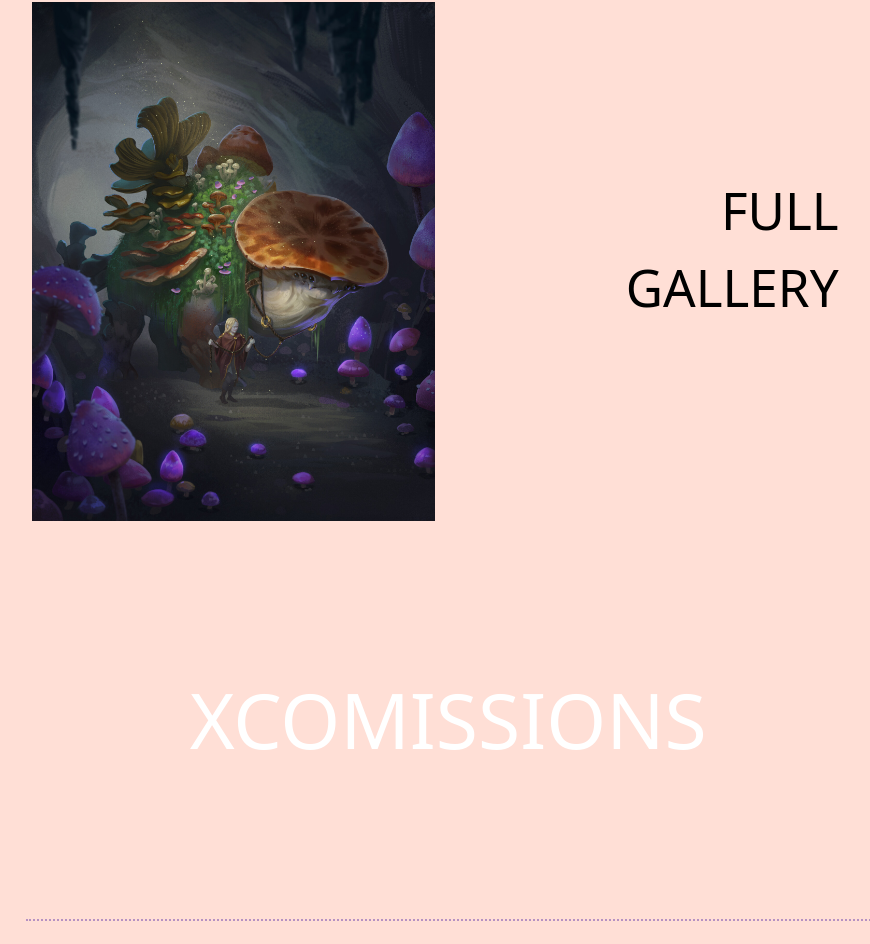
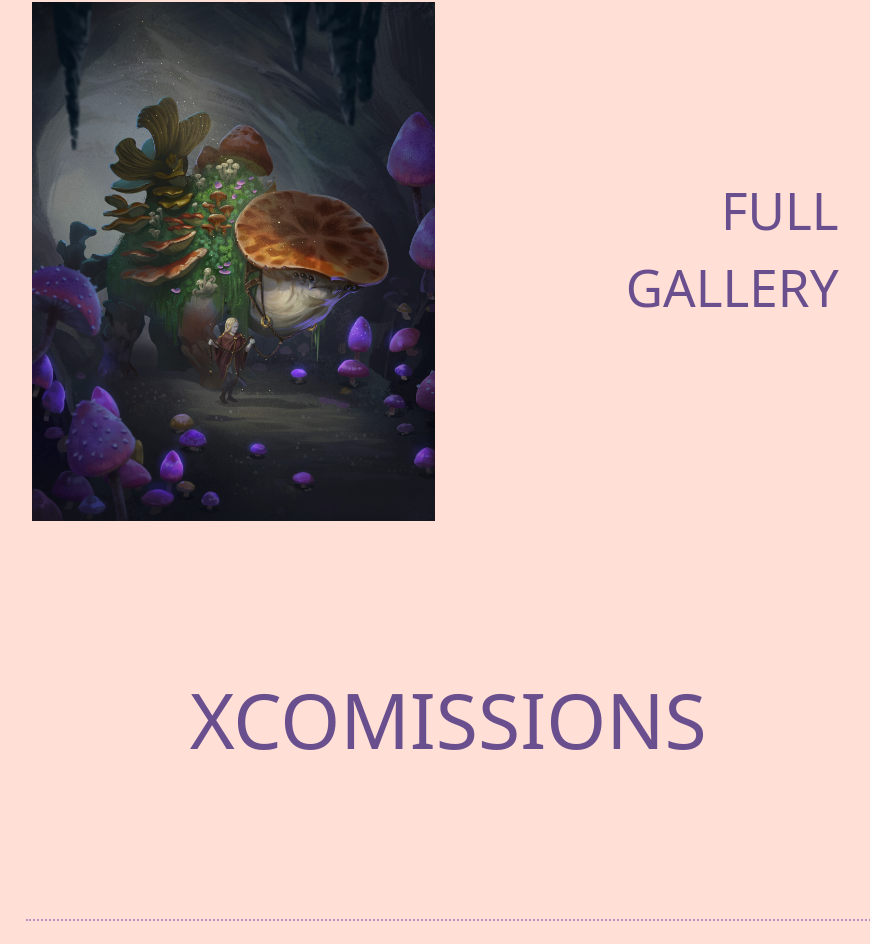
Before and after one commit to ZokaKami/Portfolio-dzeljka, a React (Vite) app: page / in a window 1280 px wide. Shown: the part 1511-2455 px from the top of the page, without its empty margins (403-1273 px from the left). Built offline with nearby package versions, Linux system fonts and the light colour scheme.

Commit message:
Update gallery.tsx

```diff
--- a/src/components/gallery/gallery.tsx
+++ b/src/components/gallery/gallery.tsx
@@ -2,8 +2,8 @@ import React from "react";
 import { comissionsImages } from "./comissionsImages.js";
 export default function Gallery({ triggerRef }) {
   return (
-    <div ref={triggerRef} className="ml-[33vw]   ">
-      <aside className="h-[50vh]   text-center text-white flex place-content-center border-dotted 	border-b-[0.2vw] mx-[0.5vw] border-[#B692C2] ">
+    <div ref={triggerRef} className="pl-[33vw]   ">
+      <aside className="h-[50vh]   text-center text-[#694F8E] flex place-content-center border-dotted 	border-b-[0.2vw] mx-[0.5vw] border-[#B692C2] ">
         <h1 className="grid  place-content-center text-[6vw] "> XCOMISSIONS</h1>
       </aside>
       <div className="grid grid-cols-2 ">
@@ -17,7 +17,7 @@ export default function Gallery({ triggerRef }) {
             />
           </div>
         ))}
-        <div className="   my-auto text-right pr-[3vw] text-[4vw]">
+        <div className="text-[#694F8E]  my-auto text-right pr-[3vw] text-[4vw]">
           <button className="text-right">
             <p>FULL </p>
             <p>GALLERY</p>
```
